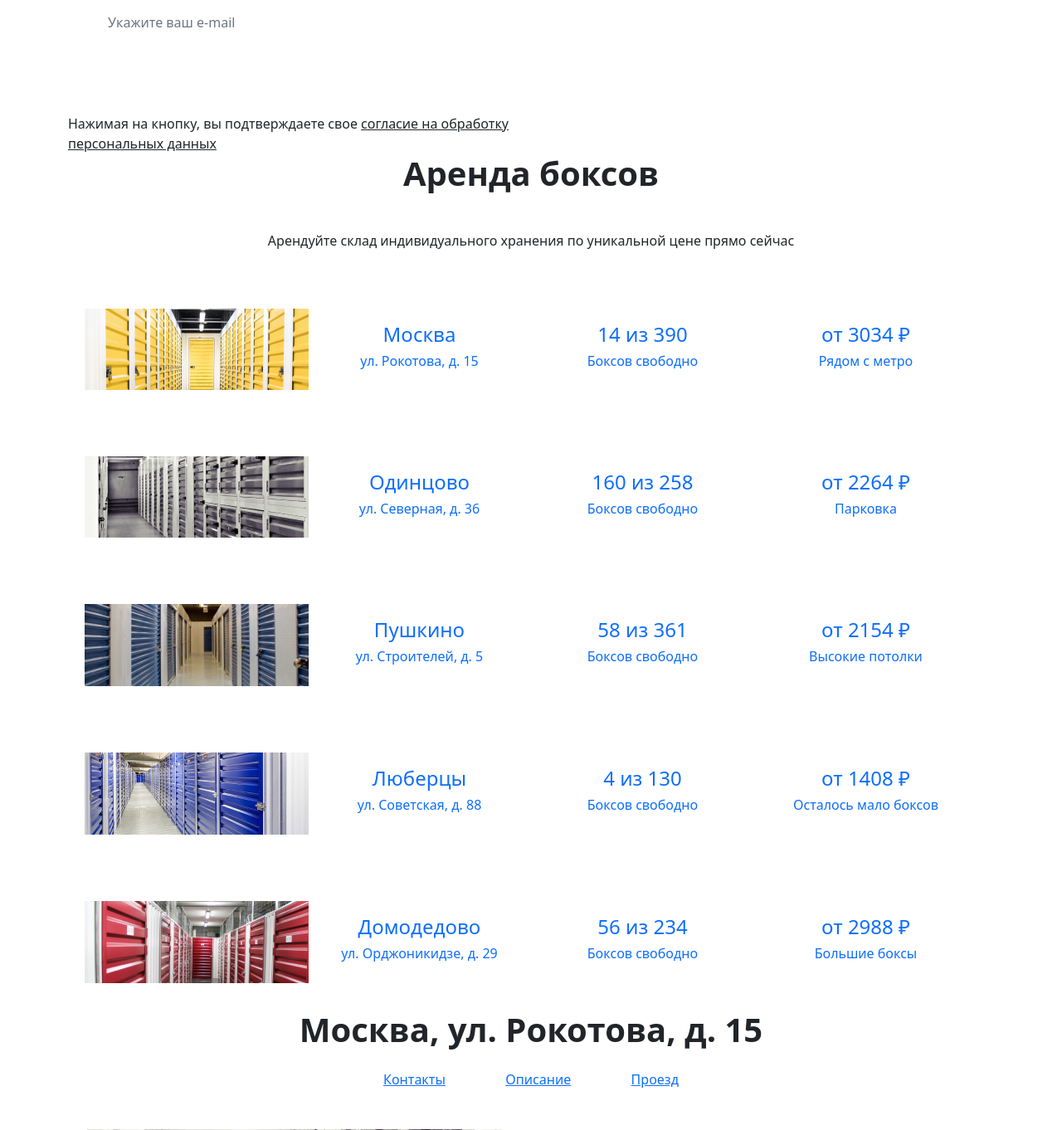
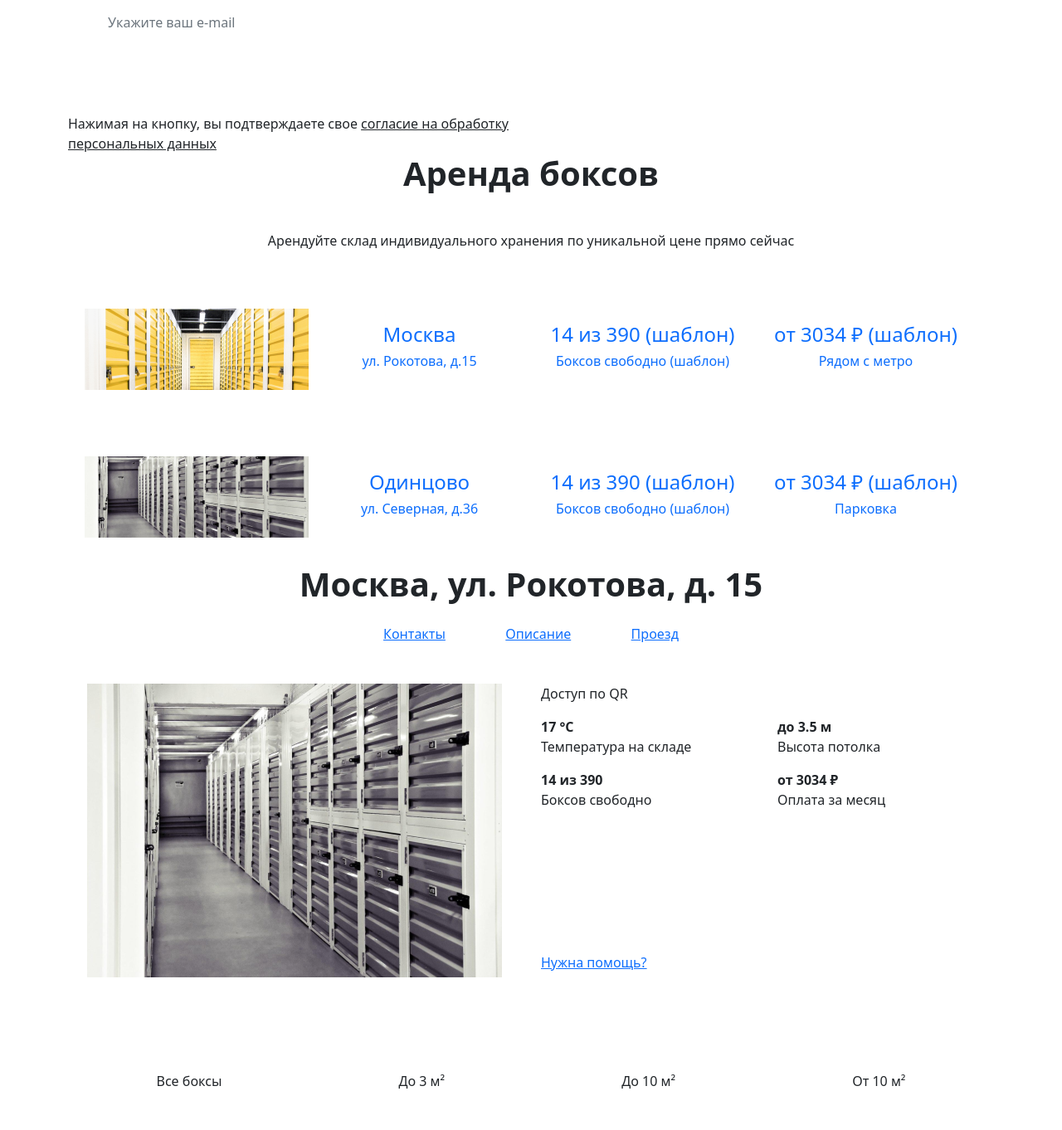
Before and after one commit to kruser66/SelfStorage, a Django app: page /boxes/ in a window 1280 px wide. Shown: the part 251-1613 px from the top of the page at 83% size. Run offline with Django 4.2, Linux system fonts and the light colour scheme; data comes from the database, SQL or seed files in the repository; parts of the project's set-up code (start-up, migrations or seed data) failed here and were passed over.

Commit message:
fixed models

```diff
--- a/selfstorage/urls.py
+++ b/selfstorage/urls.py
@@ -1,5 +1,7 @@
 from django.contrib import admin
 from django.urls import include, path
+from django.conf.urls.static import static
+from django.conf import settings
 
 from storage.views import boxes, faq, index, my_rent, my_rent_empty
 
@@ -13,3 +15,6 @@ urlpatterns = [
     path('__debug__/', include('debug_toolbar.urls')),
     path('', include('notification.urls'))
 ]
+
+if settings.DEBUG:
+    urlpatterns += static(settings.MEDIA_URL, document_root=settings.MEDIA_ROOT)
--- a/templates/boxes.html
+++ b/templates/boxes.html
@@ -79,26 +79,28 @@
 		<h6 class="text-center SelfStorage_grey">Арендуйте склад индивидуального хранения по уникальной цене прямо сейчас</h6>
 		<a href="#BOX" id="toBox" class="d-none"></a>
 		<ul class="nav nav-pills mb-3 d-flex justify-content-between" id="boxes-links" role="tablist">
+			{% for storage in storages %}
 				<li class="nav-item flex-grow-1 mx-2" role="presentation">
 					<a href="#BOX" class="row text-decoration-none py-3 px-4 mt-5 SelfStorage__boxlink" id="pills-Moscow-tab" data-bs-toggle="pill" data-bs-target="#pills-Moscow" role="tab" aria-controls="pills-Moscow" aria-selected="true">
 						<div class="col-12 col-lg-3 d-flex justify-content-center">
-						<img src="{% static 'img/image11.png' %}" alt="" class="mb-3 mb-lg-0">
+							<img src="{{storage.image.url}}" alt="" class="mb-3 mb-lg-0">
 						</div>
 						<div class="col-12 col-md-4 col-lg-3 d-flex flex-column justify-content-center">
-						<h4 class="text-center">Москва</h4>
-						<h6 class="text-center">ул. Рокотова, д. 15</h6>
+							<h4 class="text-center">{{storage.city}}</h4>
+							<h6 class="text-center">{{storage.address}}</h6>
 						</div>
 						<div class="col-12 col-md-4 col-lg-3 d-flex flex-column justify-content-center">
-						<h4 class="text-center">14  из 390</h4>
-						<h6 class="text-center">Боксов свободно</h6>
+							<h4 class="text-center">14  из 390 (шаблон)</h4>
+							<h6 class="text-center">Боксов свободно (шаблон)</h6>
 						</div>
 						<div class="col-12 col-md-4 col-lg-3 d-flex flex-column justify-content-center">
-						<h4 class="text-center SelfStorage_green">от 3034 ₽</h4>
-						<h6 class="text-center">Рядом с метро</h6>
+							<h4 class="text-center SelfStorage_green">от 3034 ₽ (шаблон)</h4>
+							<h6 class="text-center">{{storage.benefit}}</h6>
 						</div>
 					</a>
 				</li>
-			<li class="nav-item flex-grow-1 mx-2" role="presentation">
+			{% endfor %}
+			{% comment %} <li class="nav-item flex-grow-1 mx-2" role="presentation">
 				<a href="#BOX" class="row text-decoration-none py-3 px-4 mt-5 SelfStorage__boxlink" id="pills-Odintsovo-tab" data-bs-toggle="pill" data-bs-target="#pills-Odintsovo" role="tab" aria-controls="pills-Odintsovo" aria-selected="true">
 					<div class="col-12 col-lg-3 d-flex justify-content-center">
 						<img src="{% static 'img/image9.png' %}" alt="" class="mb-3 mb-lg-0">
@@ -116,8 +118,8 @@
 						<h6 class="text-center">Парковка</h6>
 					</div>
 				</a>
-			</li>
-			<li class="nav-item flex-grow-1 mx-2" role="presentation">
+			</li> {% endcomment %}
+			{% comment %} <li class="nav-item flex-grow-1 mx-2" role="presentation">
 				<a href="#BOX" class="row text-decoration-none py-3 px-4 mt-5 SelfStorage__boxlink" id="pills-Pushkino-tab" data-bs-toggle="pill" data-bs-target="#pills-Pushkino" role="tab" aria-controls="pills-Pushkino" aria-selected="true">
 					<div class="col-12 col-lg-3 d-flex justify-content-center">
 						<img src="{% static 'img/image15.png' %}" alt="" class="mb-3 mb-lg-0">
@@ -173,7 +175,7 @@
 						<h6 class="text-center">Большие боксы</h6>
 					</div>
 				</a>
-			</li>
+			</li> {% endcomment %}
 		</ul>
 		<script>
 			document.getElementById('pills-Moscow-tab').addEventListener('click', () => {
```
Also changed, not shown: db.sqlite3, media/images/image11.png (added), media/images/image9.png (added), storage/admin.py, storage/migrations/0001_initial.py, storage/models.py, storage/views.py, 1 other file. Lines whose indentation alone changed are shown as unchanged.
